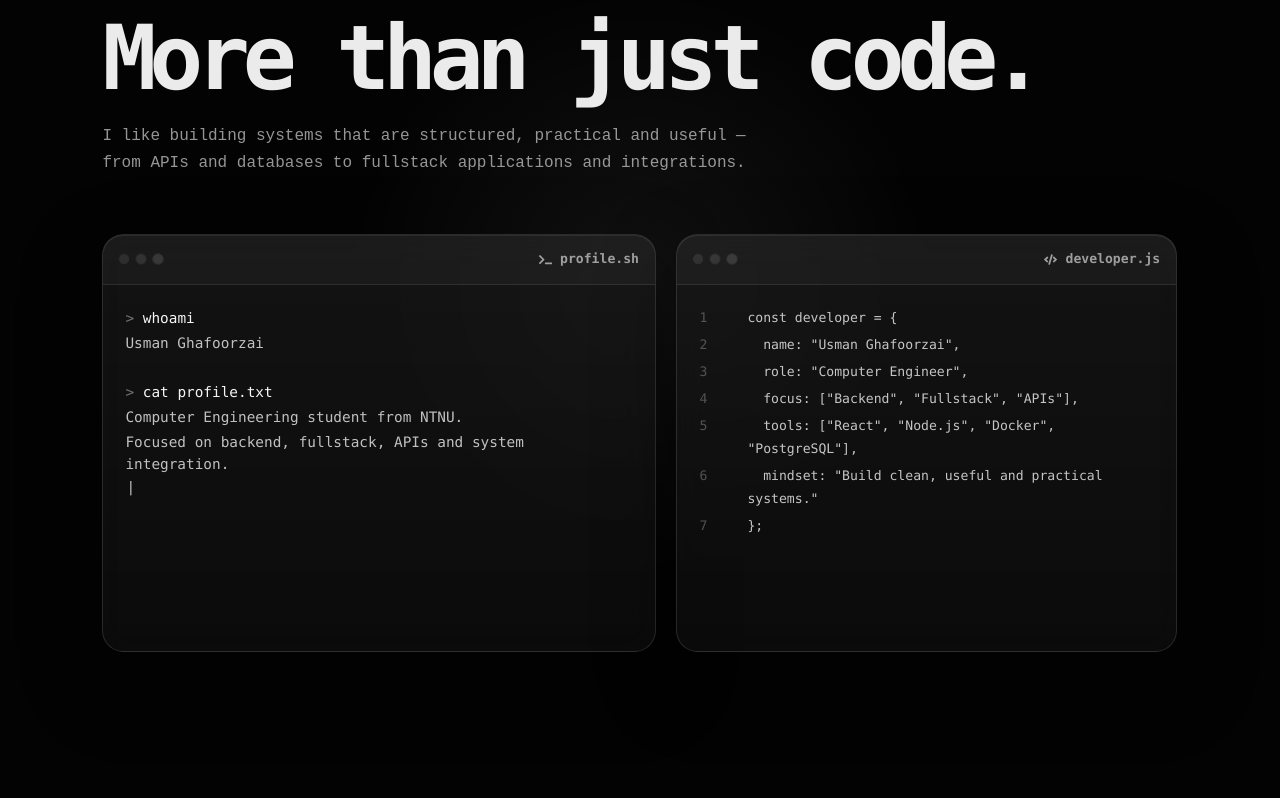
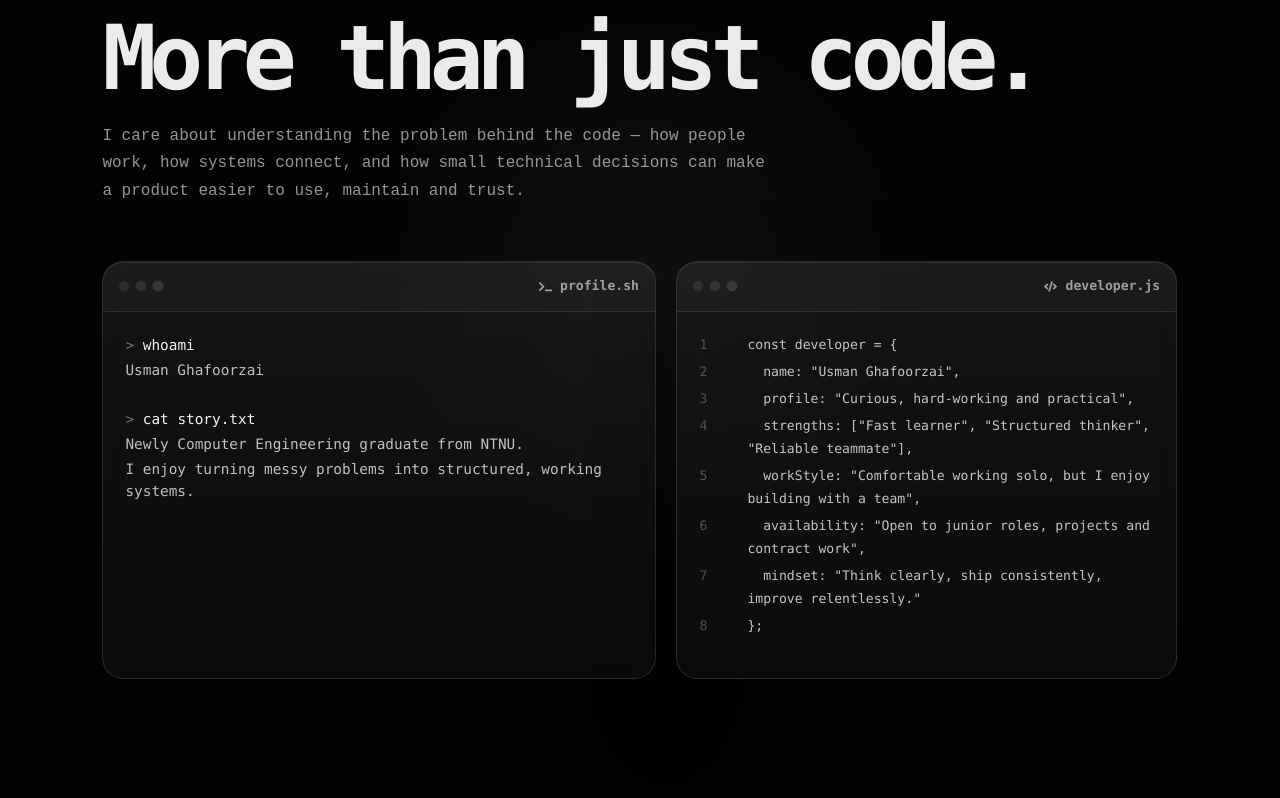
Before and after one commit to usman-ghafoorzai/usman-portfolio, a React (Vite) app: page / in a window 1280 px wide. Shown: the part 962-1760 px from the top of the page. Built offline with nearby package versions, Linux system fonts and the light colour scheme.

Commit message:
revise About section content: update terminal text, refine code snippet, and adjust introduction for clarity

```diff
--- a/src/components/About/About.jsx
+++ b/src/components/About/About.jsx
@@ -7,21 +7,26 @@
     "> whoami",
     "Usman Ghafoorzai",
     "",
-    "> cat profile.txt",
-    "Computer Engineering student from NTNU.",
-    "Focused on backend, fullstack, APIs and system integration.",
+    "> cat story.txt",
+    "Newly Computer Engineering graduate from NTNU.",
+    "I enjoy turning messy problems into structured, working systems.",
+    "",
+    "> beyond_code",
+    "Curious by nature. Practical by mindset.",
+    "I like collaborating, learning fast and building things people can actually use.",
     "",
     "> current_focus",
-    "Building practical systems that connect users, data and workflows.",
+    "Backend, fullstack and integration work — especially where data, APIs and real workflows meet.",
 ];
 
 const codeLines = [
     "const developer = {",
     '  name: "Usman Ghafoorzai",',
-    '  role: "Computer Engineer",',
-    '  focus: ["Backend", "Fullstack", "APIs"],',
-    '  tools: ["React", "Node.js", "Docker", "PostgreSQL"],',
-    '  mindset: "Build clean, useful and practical systems."',
+    '  profile: "Curious, hard-working and practical",',
+    '  strengths: ["Fast learner", "Structured thinker", "Reliable teammate"],',
+    '  workStyle: "Comfortable working solo, but I enjoy building with a team",',
+    '  availability: "Open to junior roles, projects and contract work",',
+    '  mindset: "Think clearly, ship consistently, improve relentlessly."',
     "};",
 ];
 
@@ -161,8 +166,9 @@
                 <span className="about-kicker">About me</span>
                 <h2 className="about-title">More than just code.</h2>
                 <p className="about-intro">
-                    I like building systems that are structured, practical and useful —
-                    from APIs and databases to fullstack applications and integrations.
+                    I care about understanding the problem behind the code — how people work,
+                    how systems connect, and how small technical decisions can make a product
+                    easier to use, maintain and trust.
                 </p>
             </motion.div>
 
```
